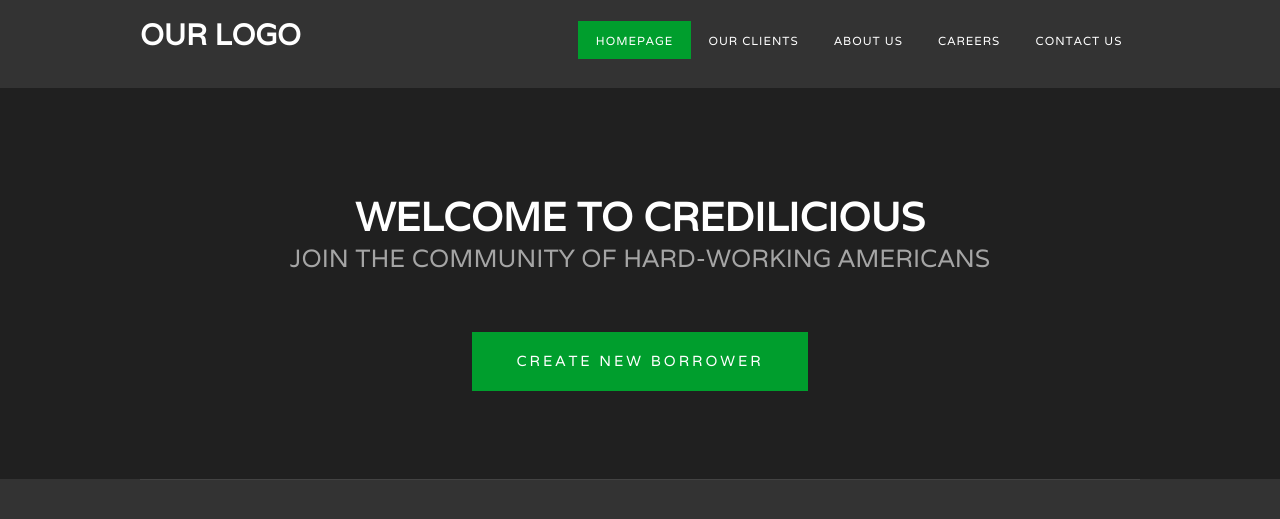
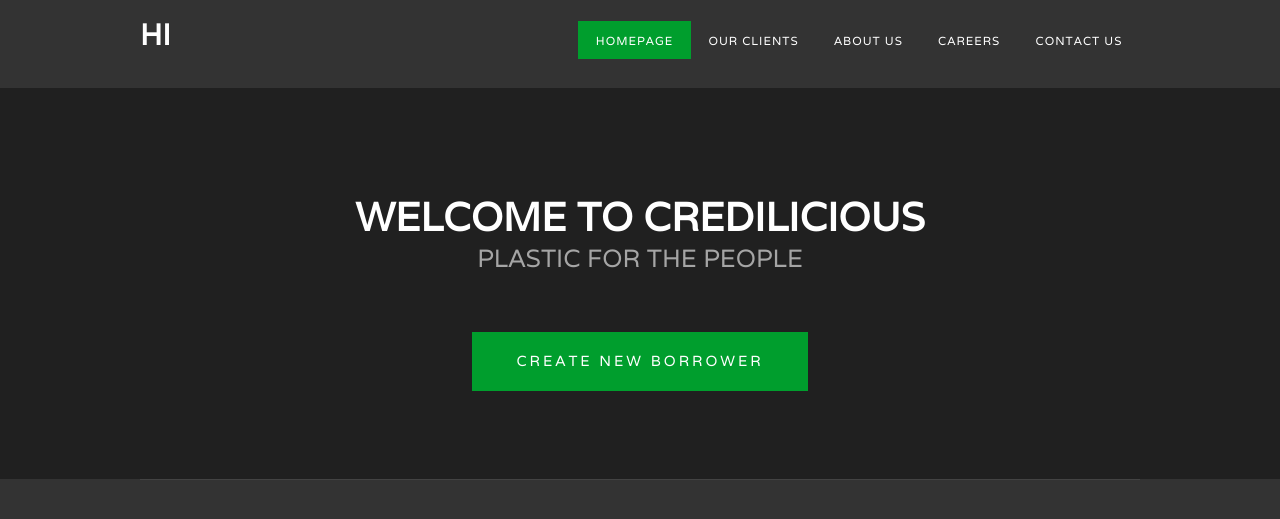
Before and after one commit to adames/credilicious, a Sinatra app: page / in a window 1280 px wide. Shown: the top 519 px of the page. Run offline with Sinatra, Linux system fonts and the light colour scheme.

Commit message:
trying to sort out logo images

```diff
--- a/app/views/home.erb
+++ b/app/views/home.erb
@@ -3,7 +3,7 @@
 		<div class="container">
 			<div class="title">
 				<h2>Welcome to Credilicious</h2>
-				<span class="byline">Join the community of hard-working Americans</span> </div>
+				<span class="byline">Plastic for the People</span> </div>
 			<ul class="actions">
 				<li><a href="/borrowers/new" class="button">Create New Borrower</a></li>
 			</ul>
--- a/app/views/layout.erb
+++ b/app/views/layout.erb
@@ -28,7 +28,7 @@ Released   : 20140309
 	<div id="header-wrapper">
 	<div id="header" class="container">
 		<div id="logo">
-			<h1><a href="/">Our Logo</a></h1>
+			<h1><a href="/">Hi</a></h1>
 		</div>
 		<div id="menu">
 			<ul>
```
Also changed, not shown: public/Logo/Logo.png (deleted), public/images/App.png (renamed from public/Logo/App.png), public/images/Banner.png (renamed from public/Logo/Banner.png), public/images/Business Card.png (renamed from public/Logo/Business Card.png), public/images/Office.png (renamed from public/Logo/Office.png), public/images/Paperwork.png (renamed from public/Logo/Paperwork.png), public/images/folder.png (renamed from public/Logo/Folder.png), public/images/hd.png (renamed from public/Logo/HD.png), public/images/logo.png (added), 1 other file.
